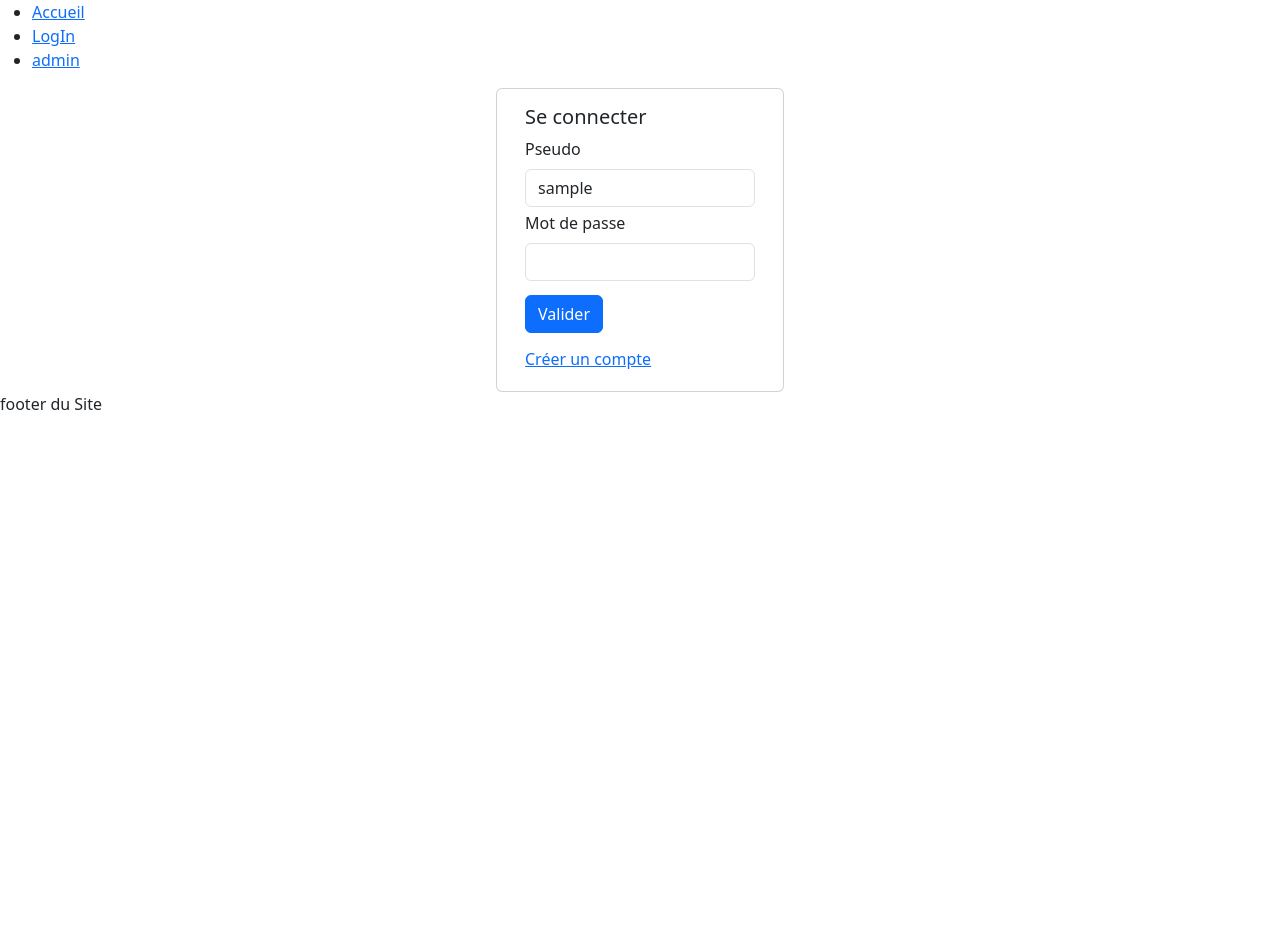
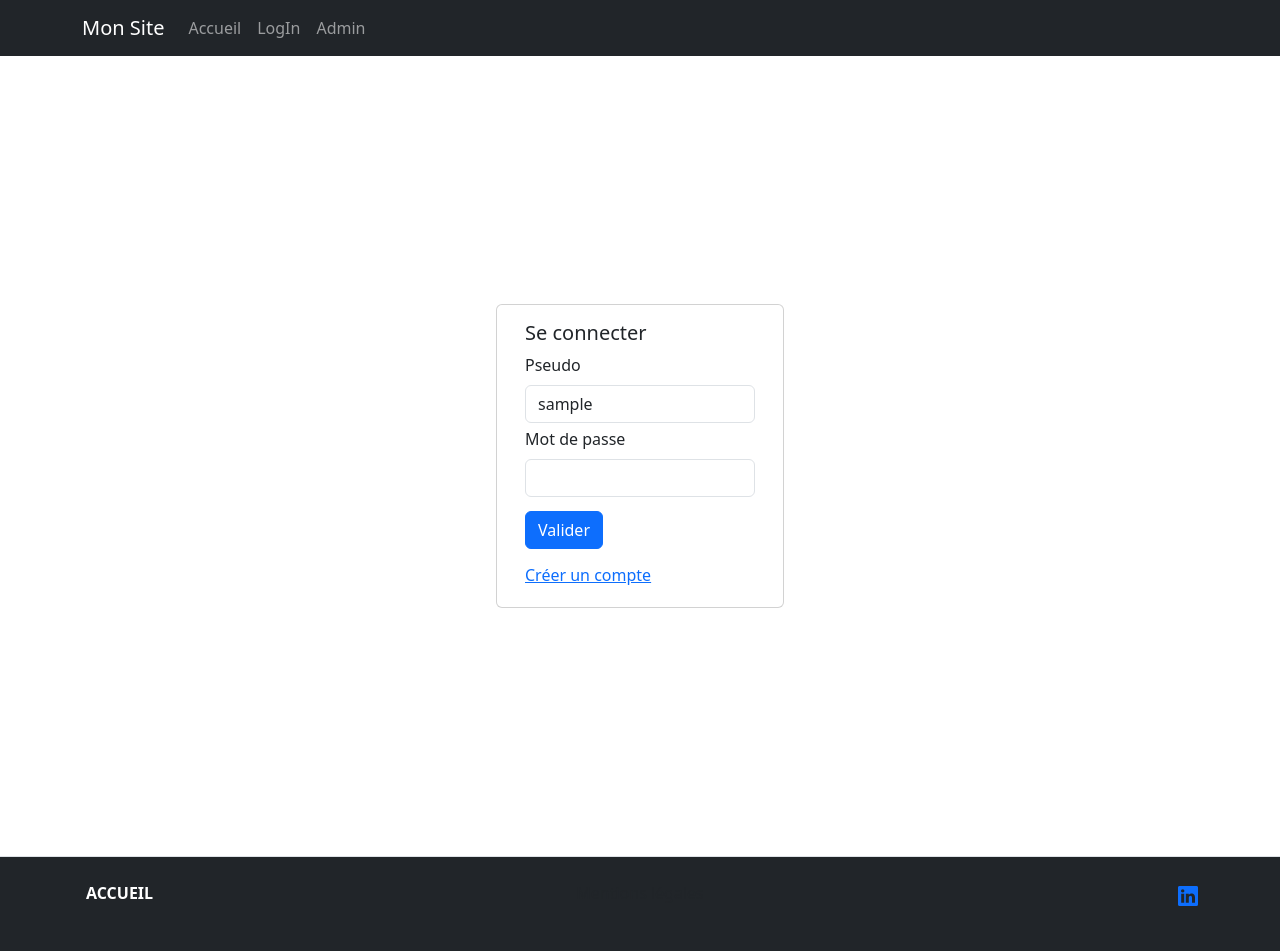
Before and after one commit to Seb-Prod/projetPhp, a PHP site: page /logIn.php in a window 1280 px wide. Before the commit the page ends 410 px from the top, so only its background shows below. Run offline with PHP 8.4, Linux system fonts and the light colour scheme; the visitor is signed in with stand-in values (Sample User, id 1); data comes from the database, SQL or seed files in the repository.

Commit message:
ajout header-footer

```diff
--- a/config.php
+++ b/config.php
@@ -7,7 +7,7 @@ if (!defined('SECURE_ACCESS')) {
 // Configuration de la base de données
 define('DB_HOST', 'localhost'); // Adresse du serveur
 define('DB_USER', 'root');      // Nom d'utilisateur MySQL
-define('DB_PASS', ''); // Mot de passe
+define('DB_PASS', 'root'); // Mot de passe
 define('DB_NAME', 'base_voiture');   // Nom de la base de données
 
 // Fonction pour se connecter à la base de données
--- a/css/style.css
+++ b/css/style.css
@@ -160,3 +160,7 @@
 #panier li {
     margin-bottom: 10px;
 }
+
+.modal-mentions {
+    color: white !important;
+}
--- a/includes/footer.php
+++ b/includes/footer.php
@@ -1,11 +1,53 @@
     </main>
-    <footer>
-        <p>footer du Site</p>
-    </footer>
+    <footer class="border-top bg-dark">
+    <div class="container py-4">
+        <div class="row gy-4">
+            <div class="col-12 col-md-4">
+                <a class="navbar-brand text-uppercase fw-bold " href="index.php">
+                <span class=" p-1 me-1 text-white">Accueil</span>
+                </a>
+            </div>
+            <div class="col-12 col-md-4 text-md-center">
+                <ul class="list-unstyled mb-0">
+                    <li>
+                        <a class="text-decoration-none text-dark" data-bs-toggle="modal" data-bs-target="#MentionsLegales">Mentions légales</a>
+                    </li>
+                </ul>
+            </div>
+            <div class="col-12 col-md-4 text-md-end">
+                <ul class="list-inline">
+                    <li class="list-inline-item"> <a href="https://www.linkedin.com/in/moussa-kebe-b36ba9226" class="text-decoration-none" target="_blank" data-bs-toggle="tooltip" title="Linkedin">
+                        <i class="bi bi-linkedin fs-5"></i>
+                        </a>
+                    </li>
+                </ul>
+            </div>
+        </div>
+    </div>
+    <div class="modal fade" id="MentionsLegales" tabindex="-1" aria-labelledby="exampleModalLabel">
+        <div class="modal-dialog modal-dialog-centered">
+          <div class="modal-content">
+            <div class="modal-header ">
+              <h5 class="modal-title modal-mentions">Mentions Légales</h5>
+              <button type="button" class="btn-close" data-bs-dismiss="modal" aria-label="Close"></button>
+            </div>
+            <div class="modal-body">
+                <h6>Éditeur du site</h6>
+
+                <h6>Propriété intellectuelle</h6>
+                <p>© 2025. Tous droits réservés.<br>
+                </p>
+
+                <h6>Données personnelles</h6>
+                <p>Conformément à la loi Informatique et Libertés, vous disposez d'un droit d'accès, de modification et de suppression des données vous concernant.</p>
+            </div>
+          </div>
+        </div>
+      </div>
     <script src="https://cdn.jsdelivr.net/npm/bootstrap@5.0.2/dist/js/bootstrap.bundle.min.js"
         integrity="sha384-MrcW6ZMFYlzcLA8Nl+NtUVF0sA7MsXsP1UyJoMp4YLEuNSfAP+JcXn/tWtIaxVXM"
-        crossorigin="anonymous">
-    </script>
+        crossorigin="anonymous"></script>
     <script src="js/script.js"></script>
+</footer>
 </body>
 </html>
--- a/includes/header.php
+++ b/includes/header.php
@@ -18,20 +18,30 @@ session_start();
 
 <body>
     <header>
-        <nav>
-            <ul>
-                <li>
-                    <a href="index.php">Accueil</a>
+    <nav class="navbar navbar-expand-lg navbar-dark bg-dark">
+    <div class="container">
+        <a class="navbar-brand" href="index.php">Mon Site</a>
+        <div class="d-flex justify-content-end">
+            <button class="navbar-toggler" type="button" data-bs-toggle="collapse" data-bs-target="#navbarNav" aria-controls="navbarNav" aria-expanded="false" aria-label="Toggle navigation">
+                <span class="navbar-toggler-icon"></span>
+            </button>
+        </div>
+        <div class="collapse navbar-collapse" id="navbarNav">
+            <ul class="navbar-nav">
+                <li class="nav-item">
+                    <a class="nav-link" href="index.php">Accueil</a>
                 </li>
-                <li>
-                    <a href="logIn.php">LogIn</a>
+                <li class="nav-item">
+                    <a class="nav-link" href="logIn.php">LogIn</a>
                 </li>
                 <?php if ($_SESSION["admin"] === 1) : ?>
-                    <li>
-                        <a href="adminAdd.php">admin</a>
+                    <li class="nav-item">
+                        <a class="nav-link" href="adminAdd.php">Admin</a>
                     </li>
                 <?php endif ?>
             </ul>
-        </nav>
+        </div>
+    </div>
+</nav>
     </header>
     <main>
--- a/index.php
+++ b/index.php
@@ -56,7 +56,7 @@ $voituresFiltrees = array_filter($voitures, function ($voiture) use ($typesSelec
 
     <body>
         <section class="my-5" id="">
-            <div class="container">
+            <div class="container vh-100">
                 <div class="row gy-4 gy-md-0 ">
                     <div class="col-12 col-md-4 bg-light">
                         <div class="titre mt-0 d-flex align-items-center">
--- a/logIn.php
+++ b/logIn.php
@@ -56,8 +56,9 @@ if (isset($_GET["message"]) and $_GET["message"] != '') {
 
 ?>
 <!-- Début du contenu de la page -->
-<div class="card container d-flex justify-content-center align-items-center" style="width:18rem;">
-    <div class="card-body ">
+<div class="d-flex justify-content-center align-items-center vh-100">
+    <div class="card container d-flex justify-content-center align-items-center" style="width: 18rem;">
+        <div class="card-body">
             <h5 class="card-title"><?php echo $cardTitle ?></h5>
             <form action="logInResult.php" method="post">
                 <!-- Pseudo -->
@@ -83,6 +84,7 @@ if (isset($_GET["message"]) and $_GET["message"] != '') {
                         <input id="inputPrenom" class="form-control" type="text" name="prenom" required value="<?php echo $prenom ?>"/>
                     </div>
                 <?php endif ?>
+
                 <!-- Mot de passe -->
                 <?php if (isset($_SESSION["newUser_errorPass"]))  : ?>
                     <div class="alert alert-danger" role="alert">
@@ -93,6 +95,7 @@ if (isset($_GET["message"]) and $_GET["message"] != '') {
                     <label class="form-label" for="inputPass">Mot de passe</label>
                     <input id="inputPass" class="form-control" type="password" name="pass" required />
                 </div>
+
                 <?php if ($newUser) : ?>
                     <!-- Confimation du mot de passe -->
                     <div class="form-group mb-1">
@@ -100,6 +103,7 @@ if (isset($_GET["message"]) and $_GET["message"] != '') {
                         <input id="inputConfirmPass" class="form-control" type="password" name="confirmPass" required />
                     </div>
                 <?php endif ?>
+
                 <div class="mb-1">
                     <button type="submit" class="btn btn-primary">Valider</button>
                 </div>
@@ -109,11 +113,9 @@ if (isset($_GET["message"]) and $_GET["message"] != '') {
                         <a href="logIn.php?newUser=true">Créer un compte</a>
                     </div>
                 <?php endif ?>
-
-
             </form>
         </div>
-
+    </div>
 </div>
 
 <!-- Fin du contenu de la page -->
```
Lines whose indentation alone changed are shown as unchanged.
